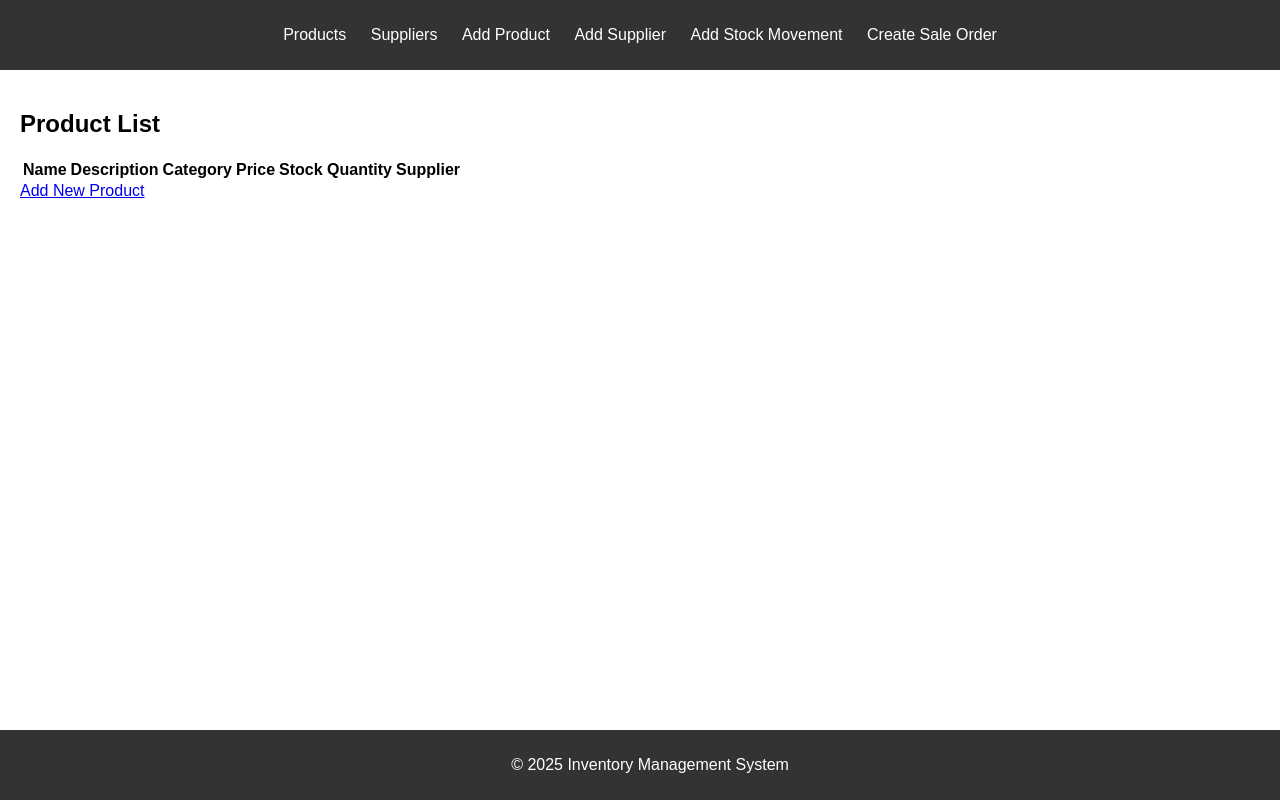
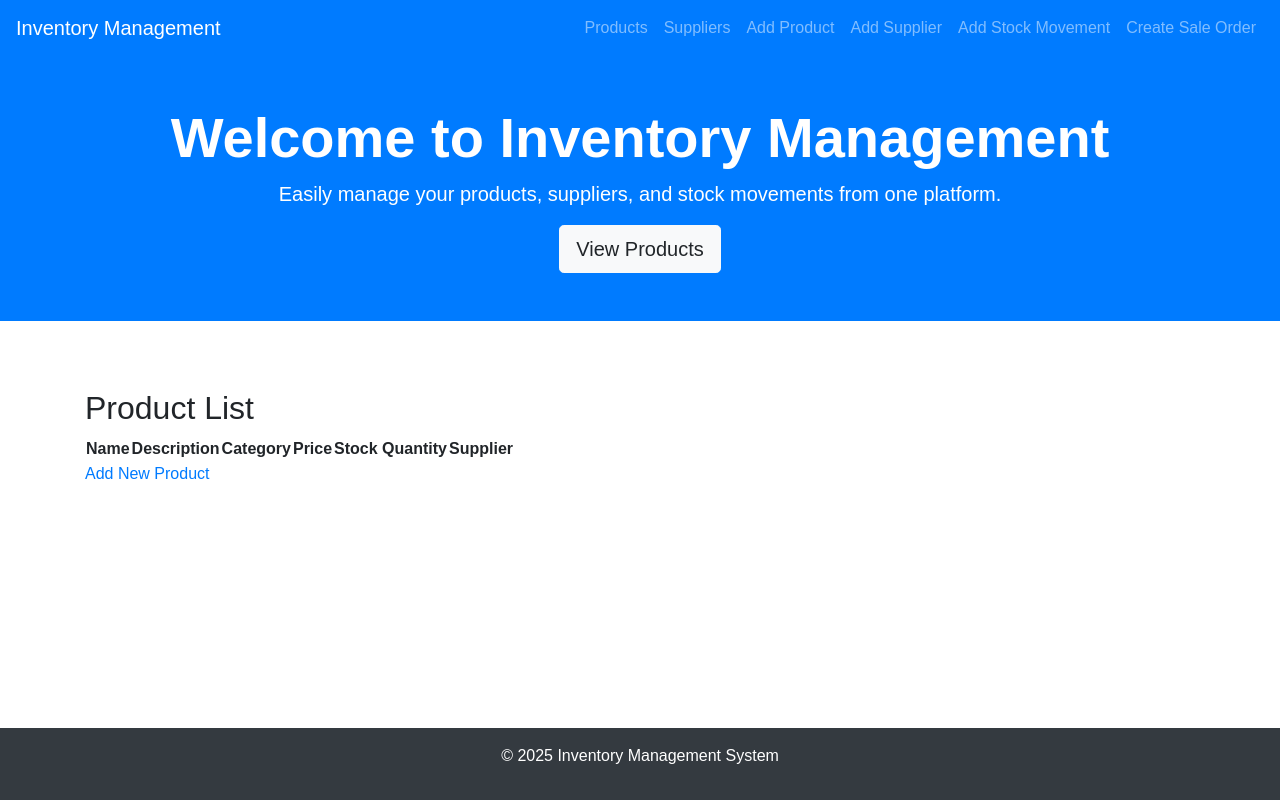
Before and after one commit to hemankpatwal/inventory_management, a Django app: page /products/ in a window 1280 px wide. Run offline with Django 5.2, Linux system fonts and the light colour scheme; data that the repository does not hold is empty; some libraries are stand-ins or nearby versions.

Commit message:
improved home.html ui

```diff
--- a/core/templates/core/base.html
+++ b/core/templates/core/base.html
@@ -1,34 +1,64 @@
 {% load static %}
 <!DOCTYPE html>
 <html lang="en">
+
 <head>
     <meta charset="UTF-8">
     <meta name="viewport" content="width=device-width, initial-scale=1.0">
     <title>Inventory Management</title>
+
+    <!-- Bootstrap 4 -->
+    <link href="https://stackpath.bootstrapcdn.com/bootstrap/4.5.2/css/bootstrap.min.css" rel="stylesheet">
+
+    <!-- Custom Stylesheet -->
     <link rel="stylesheet" href="{% static 'css/style.css' %}">
-    <script src="{% static 'js/script.js' %}"></script>
 </head>
+
 <body>
-    <header>
-        <nav>
-            <ul>
-                <li><a href="{% url 'product_list' %}">Products</a></li>
-                <li><a href="{% url 'supplier_list' %}">Suppliers</a></li>
-                <li><a href="{% url 'add_product' %}">Add Product</a></li>
-                <li><a href="{% url 'add_supplier' %}">Add Supplier</a></li>
-                <li><a href="{% url 'add_stock_movement' %}">Add Stock Movement</a></li>
-                <li><a href="{% url 'create_sale_order' %}">Create Sale Order</a></li>
+
+    <!-- Navbar -->
+    <nav class="navbar navbar-expand-lg navbar-dark bg-primary">
+        <a class="navbar-brand" href="{% url 'home' %}">Inventory Management</a>
+        <button class="navbar-toggler" type="button" data-toggle="collapse" data-target="#navbarNav" aria-controls="navbarNav" aria-expanded="false" aria-label="Toggle navigation">
+            <span class="navbar-toggler-icon"></span>
+        </button>
+        <div class="collapse navbar-collapse" id="navbarNav">
+            <ul class="navbar-nav ml-auto">
+                <li class="nav-item"><a class="nav-link" href="{% url 'product_list' %}">Products</a></li>
+                <li class="nav-item"><a class="nav-link" href="{% url 'supplier_list' %}">Suppliers</a></li>
+                <li class="nav-item"><a class="nav-link" href="{% url 'add_product' %}">Add Product</a></li>
+                <li class="nav-item"><a class="nav-link" href="{% url 'add_supplier' %}">Add Supplier</a></li>
+                <li class="nav-item"><a class="nav-link" href="{% url 'add_stock_movement' %}">Add Stock Movement</a></li>
+                <li class="nav-item"><a class="nav-link" href="{% url 'create_sale_order' %}">Create Sale Order</a></li>
             </ul>
-        </nav>
-    </header>
+        </div>
+    </nav>
 
-    <main>
+    <!-- Hero Section -->
+    <section class="hero bg-primary text-white text-center py-5">
+        <div class="container">
+            <h1 class="display-4 font-weight-bold">Welcome to Inventory Management</h1>
+            <p class="lead">Easily manage your products, suppliers, and stock movements from one platform.</p>
+            <a href="{% url 'product_list' %}" class="btn btn-light btn-lg">View Products</a>
+        </div>
+    </section>
+
+    <!-- Main Content -->
+    <main class="container my-5">
         {% block content %}
         {% endblock %}
     </main>
 
-    <footer>
+    <!-- Footer -->
+    <footer class="bg-dark text-white text-center py-3">
         <p>&copy; 2025 Inventory Management System</p>
     </footer>
+
+    <!-- Bootstrap 4 JS, Popper, jQuery -->
+    <script src="https://code.jquery.com/jquery-3.5.1.slim.min.js"></script>
+    <script src="https://cdn.jsdelivr.net/npm/@popperjs/core@2.5.3/dist/umd/popper.min.js"></script>
+    <script src="https://stackpath.bootstrapcdn.com/bootstrap/4.5.2/js/bootstrap.min.js"></script>
+
 </body>
+
 </html>
--- a/core/urls.py
+++ b/core/urls.py
@@ -2,6 +2,7 @@ from django.urls import path
 from . import views
 
 urlpatterns = [
+    path('', views.home, name='home'),
     path('products/', views.list_products, name='product_list'),
     path('product/add/', views.add_product, name='add_product'),
     path('suppliers/', views.list_suppliers, name='supplier_list'),
--- a/core/views.py
+++ b/core/views.py
@@ -1,6 +1,10 @@
 from django.shortcuts import render, redirect
 from .models import Product, Supplier, SalesOrder, StockMovement
 from .forms import ProductForm, SupplierForm, SalesOrderForm, StockMovementForm
+
+#Home Page
+def home(request):
+    return render(request, 'core/home.html')
 
 # Add Product
 def add_product(request):
--- a/inventory_management/settings.py
+++ b/inventory_management/settings.py
@@ -11,6 +11,7 @@ https://docs.djangoproject.com/en/5.1/ref/settings/
 """
 
 from pathlib import Path
+import os
 
 # Build paths inside the project like this: BASE_DIR / 'subdir'.
 BASE_DIR = Path(__file__).resolve().parent.parent
@@ -56,7 +57,7 @@ ROOT_URLCONF = 'inventory_management.urls'
 TEMPLATES = [
     {
         'BACKEND': 'django.template.backends.django.DjangoTemplates',
-        'DIRS': [],
+        'DIRS': [ BASE_DIR / 'core/templates', ],
         'APP_DIRS': True,
         'OPTIONS': {
             'context_processors': [
```
Also changed, not shown: core/templates/core/home.html (added, +62 -0 lines), requirements.txt (+5 -2 lines).
